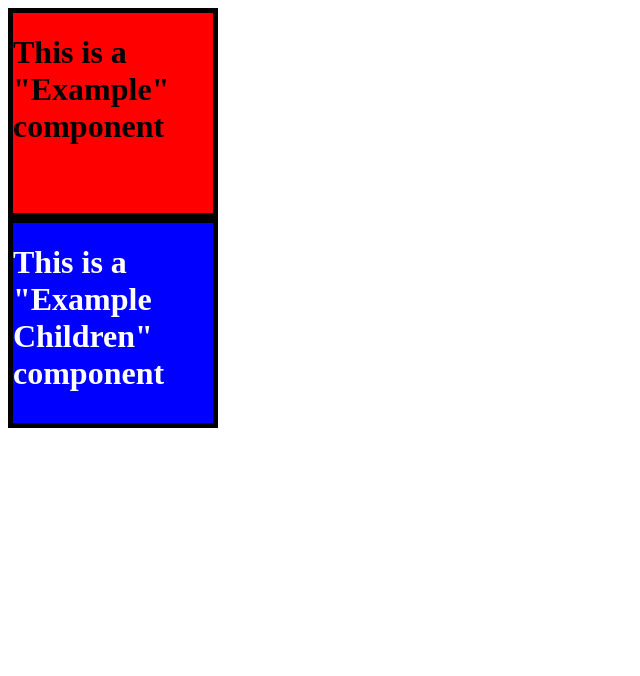
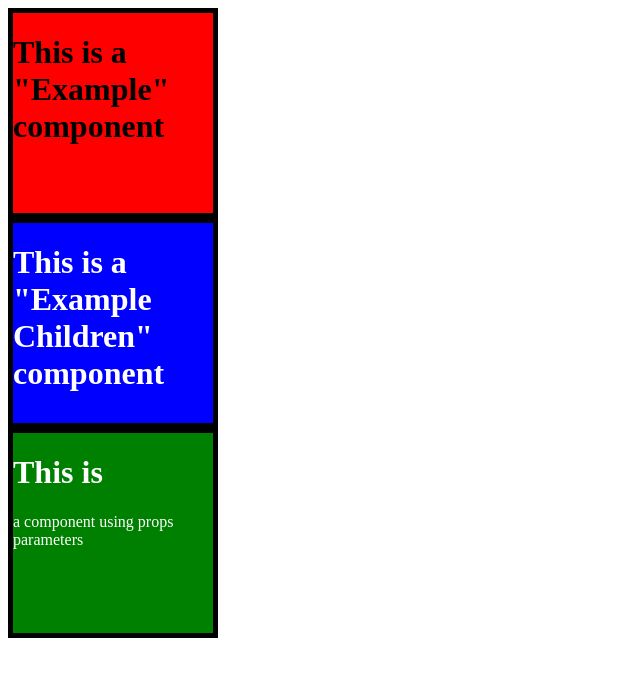
Before and after one commit to Azenith-Solutions/frontend-platform-website-template, a React (Vite) app: page / in a window 1280 px wide. Shown: the top 676 px of the page, without its empty margins (0-640 px from the left). Built offline with nearby package versions, Linux system fonts and the light colour scheme.

Commit message:
[FEAT] :: creating a component using props parameters

```diff
--- /dev/null
+++ b/src/components/ExampleParameters/index.jsx
@@ -0,0 +1,13 @@
+import React from "react";
+import ExampleParametersWrapper from "./styled";
+
+const ExampleParameters = (props)=>{
+    return (
+        <ExampleParametersWrapper>
+            <h1>{props.title}</h1>
+            <p>{props.description}</p>
+        </ExampleParametersWrapper>
+    )
+}
+
+export default ExampleParameters;
--- /dev/null
+++ b/src/components/ExampleParameters/styled.jsx
@@ -0,0 +1,11 @@
+import styled from "styled-components";
+
+const ExampleParametersWrapper = styled.div`
+    height: 200px;
+    width: 200px;
+    background-color: green;
+    border: 5px solid black;
+    color: #FFF;
+`;
+
+export default ExampleParametersWrapper;
--- a/src/main.jsx
+++ b/src/main.jsx
@@ -7,11 +7,17 @@ import Example from './components/Example'
 // components using props -> children
 import ExampleChildren from './components/ExampleChildren'
 
+// components using props -> parameters
+import ExampleParameters from './components/ExampleParameters'
+
 createRoot(document.getElementById('root')).render(
   <StrictMode>
     <Example/>
+
     <ExampleChildren>
       <h1>This is a "Example Children" component</h1>
     </ExampleChildren>
+
+    <ExampleParameters title="This is" description="a component using props parameters"/>
   </StrictMode>,
 )
```
